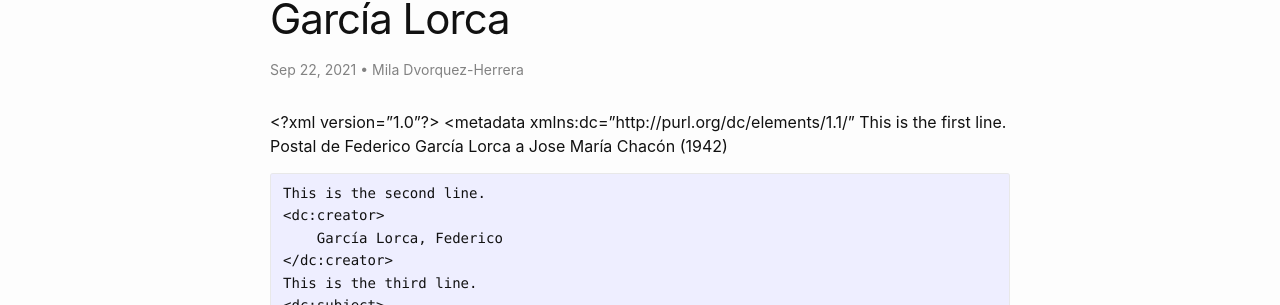
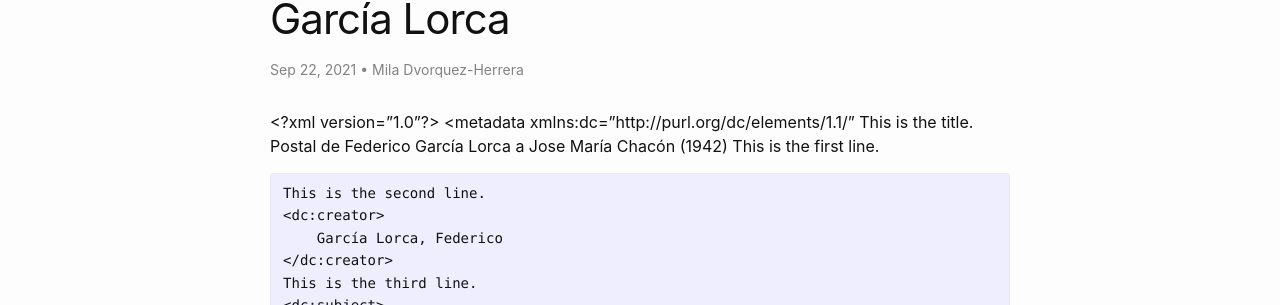
Before and after one commit to miladvh/miladvh.github.io, a Jekyll site: the page built from _posts/2021-09-22-metadatos.md, in a window 1280 px wide and 1400 px high. Shown: the part 145-450 px from the top of the window. Built offline with Jekyll 4.4.1, drawn with Linux system fonts in a browser that asks for light colours; some of the changed text lies outside the part shown.

Commit message:
Update 2021-09-22-metadatos.md

```diff
--- a/_posts/2021-09-22-metadatos.md
+++ b/_posts/2021-09-22-metadatos.md
@@ -7,10 +7,11 @@ author: Mila Dvorquez-Herrera
 <?xml version="1.0"?>
 <metadata
     xmlns:dc="http://purl.org/dc/elements/1.1/"
-    This is the first line.
+    This is the title.
     <dc:title>
         Postal de Federico García Lorca a Jose María Chacón (1942)
     </dc:title>
+    This is the first line.
 
     This is the second line.
     <dc:creator>
@@ -61,23 +62,18 @@ author: Mila Dvorquez-Herrera
     <dc:source>
         University of Miami Libraries Digital Collections
     </dc:source>
-
-
+    This is the eleventh line.
     <dc:language>
         SPA
     </dc:language>
-
-
+    This is the twelfth line.
     <dc:coverage>
         1898-1936
     </dc:coverage>
-
-
     <dc:coverage>
         España
     </dc:coverage>
-
-
+    This is the thirteenth line.
     <dc:rights>
         Dominio público
     </dc:rights>
```
